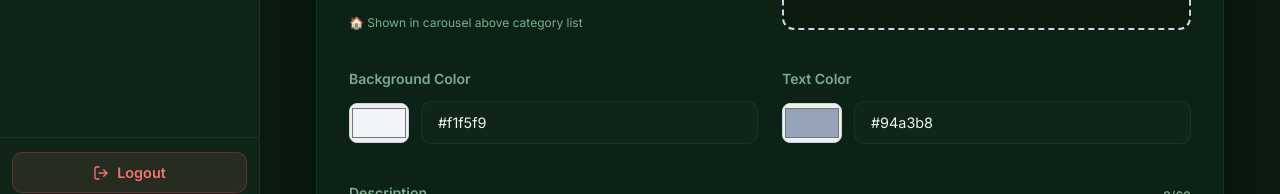
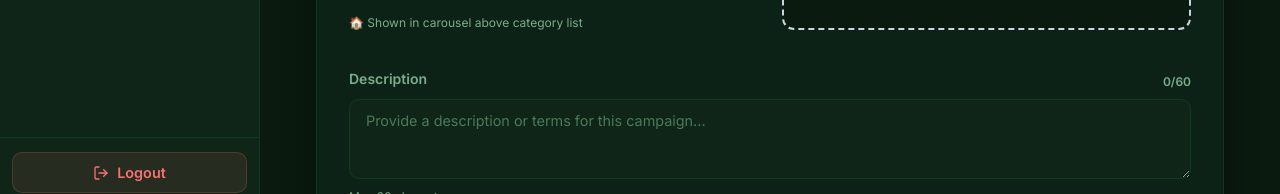
Before and after one commit to ritiku2004/admin_vegpik, a React (Vite) app: page /banners/new in a window 1280 px wide. Shown: the part 593-787 px from the top of the page. Built offline with nearby package versions, Linux system fonts and the light colour scheme; no server answers; sample sign-in values are in the browser's storage.

Commit message:
ADDRESS FIXED

```diff
--- a/src/pages/BannerForm.jsx
+++ b/src/pages/BannerForm.jsx
@@ -297,49 +297,7 @@ export default function BannerForm() {
             )}
           </div>
 
-          {/* Background Color */}
-          <div className="input-group">
-            <label style={{ fontWeight: 600, marginBottom: '8px', display: 'block' }}>Background Color</label>
-            <div style={{ display: 'flex', gap: '12px', alignItems: 'center' }}>
-              <input
-                type="color"
-                name="background_color"
-                value={formData.background_color}
-                onChange={handleInputChange}
-                style={{ width: '60px', height: '40px', border: '1px solid #cbd5e1', borderRadius: '8px', cursor: 'pointer', padding: 0 }}
-              />
-              <input
-                type="text"
-                name="background_color"
-                value={formData.background_color}
-                onChange={handleInputChange}
-                className="input-field"
-                style={{ flex: 1 }}
-              />
-            </div>
-          </div>
 
-          {/* Text Color */}
-          <div className="input-group">
-            <label style={{ fontWeight: 600, marginBottom: '8px', display: 'block' }}>Text Color</label>
-            <div style={{ display: 'flex', gap: '12px', alignItems: 'center' }}>
-              <input
-                type="color"
-                name="text_color"
-                value={formData.text_color}
-                onChange={handleInputChange}
-                style={{ width: '60px', height: '40px', border: '1px solid #cbd5e1', borderRadius: '8px', cursor: 'pointer', padding: 0 }}
-              />
-              <input
-                type="text"
-                name="text_color"
-                value={formData.text_color}
-                onChange={handleInputChange}
-                className="input-field"
-                style={{ flex: 1 }}
-              />
-            </div>
-          </div>
 
           {/* Description — full width */}
           <div className="input-group" style={{ gridColumn: '1 / -1' }}>
```
